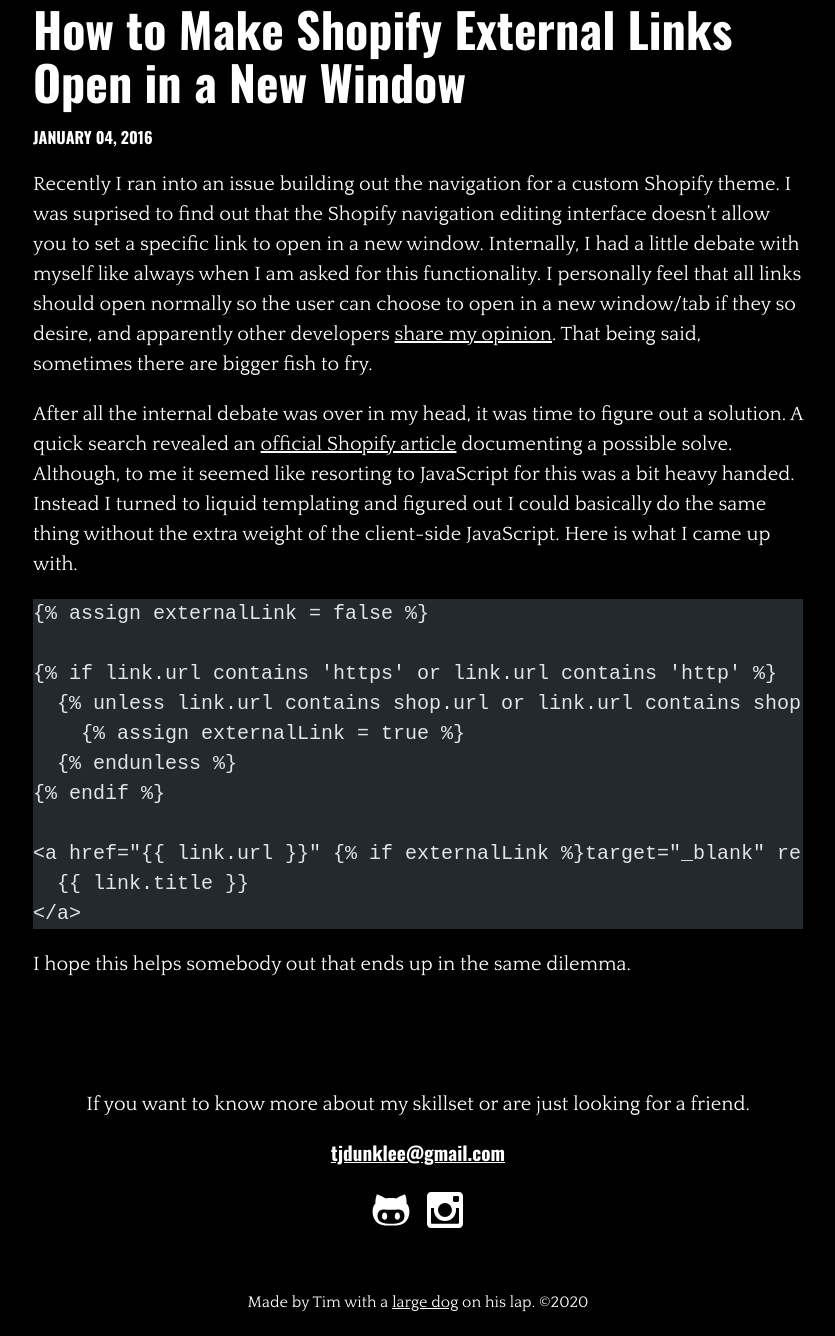
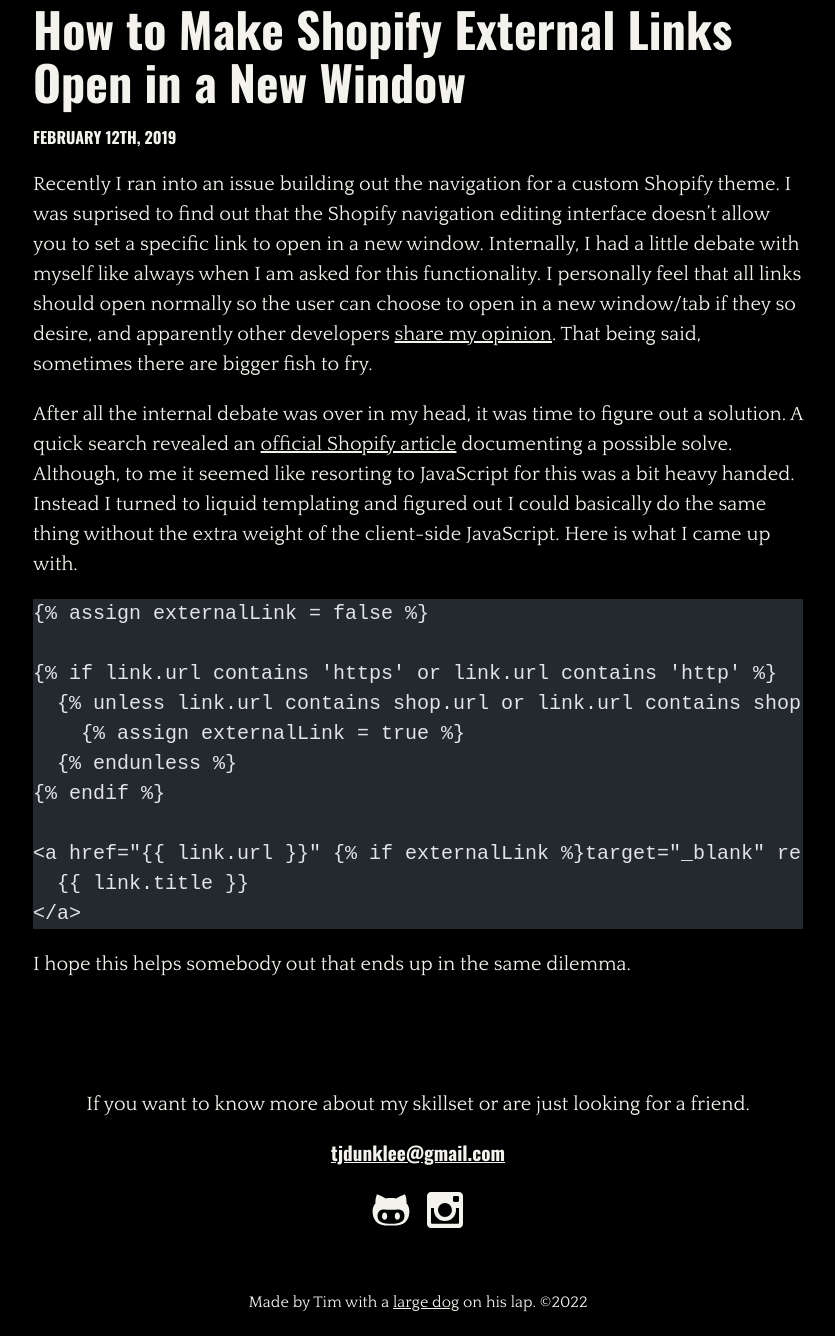
Before and after one commit to tjdunklee/personal-site, an Astro site: page /notes/opening-external-links-in-new-window-shopify in a window 1280 px wide. Shown: the part 164-1500 px from the top of the page, without its empty margins (222-1057 px from the left). Built offline with nearby package versions, Linux system fonts and the light colour scheme; Astro itself is replaced by a stand-in of ours; code samples lack their colours.

Commit message:
Fixes dates in footer and post layout

```diff
--- a/astro.config.mjs
+++ b/astro.config.mjs
@@ -1,4 +1,10 @@
 import { defineConfig } from 'astro/config';
 
 // https://astro.build/config
-export default defineConfig({});
+export default defineConfig({
+  markdown: {
+    shikiConfig: {
+      theme: 'github-dark'
+    }
+  }
+});
--- a/src/components/footer/Footer.astro
+++ b/src/components/footer/Footer.astro
@@ -2,6 +2,8 @@
 import logo from './logo-tim-dunklee.svg';
 import logoLight from './logo-tim-dunklee-light.svg';
 
+const currentTime = new Date();
+const year = currentTime.getFullYear();
 ---
 
 <footer class="footer">
@@ -18,7 +20,7 @@
         <svg class="social-icon" xmlns="http://www.w3.org/2000/svg" viewBox="0 0 20 20" width="1em" height="1em"><path d="M17 1H3c-1.1 0-2 .9-2 2v14c0 1.1.9 2 2 2h14c1.1 0 2-.9 2-2V3c0-1.1-.9-2-2-2zM9.984 15.523c3.06 0 5.538-2.48 5.538-5.54 0-.337-.043-.663-.103-.983H17v7.216c0 .382-.31.69-.693.69H3.693c-.383 0-.693-.308-.693-.69V9h1.55c-.062.32-.105.646-.105.984 0 3.06 2.48 5.54 5.54 5.54zm-3.46-5.54c0-1.91 1.55-3.46 3.46-3.46 1.912 0 3.463 1.55 3.463 3.46s-1.55 3.463-3.462 3.463c-1.913 0-3.462-1.55-3.462-3.462zM16.306 6h-1.615C14.31 6 14 5.688 14 5.308V3.69c0-.38.31-.69.69-.69h1.616c.384 0 .694.31.694.69v1.617c0 .38-.31.693-.693.693z"></path></svg>
       </a>
     </div>
-    <p class="copyright">Made by Tim with a <a href="https://www.flickr.com/photos/timdunklee/6894884410/">large dog</a> on his&nbsp;lap. ©2020</p>
+    <p class="copyright">Made by Tim with a <a href="https://www.flickr.com/photos/timdunklee/6894884410/">large dog</a> on his&nbsp;lap. ©{year}</p>
   </div>
 </footer>
 
--- a/src/components/header/Header.astro
+++ b/src/components/header/Header.astro
@@ -1,6 +1,5 @@
 ---
 import logo from './logo-tim-dunklee.svg';
-import logoLight from './logo-tim-dunklee-light.svg';
 
 export interface Props {
 	isHome?: boolean;
--- a/src/layouts/PostLayout.astro
+++ b/src/layouts/PostLayout.astro
@@ -1,6 +1,9 @@
 ---
 import Layout from "./Layout.astro";
+import {format, parse} from 'date-fns';
+
 const {frontmatter} = Astro.props;
+const date = new Date(frontmatter.date);
 ---
 
 <Layout title={frontmatter.title}>
@@ -9,7 +12,7 @@
 
       <header class="post__header">
         <h1 class="h2 post__title">{frontmatter.title}</h1>
-        <p class="post__meta">January 04, 2016</p>
+        <p class="post__meta">{format(date, 'MMMM do, yyyy')}</p>
       </header>
 
       <div class="post__content">
--- a/src/styles/_vars.scss
+++ b/src/styles/_vars.scss
@@ -11,7 +11,7 @@
 $spacing-s: 0.312rem;
 
 $color-black: #000000;
-$color-white: #ffffff;
+$color-white: #f4f2ed; // It's actually tan! Surprise.
 
 $strongFont: 'Oswald', sans-serif;
 $mainFont: 'Quattrocento', serif;
```
Also changed, not shown: src/pages/notes/opening-external-links-in-new-window-shopify/index.md (+1 -1 lines).
